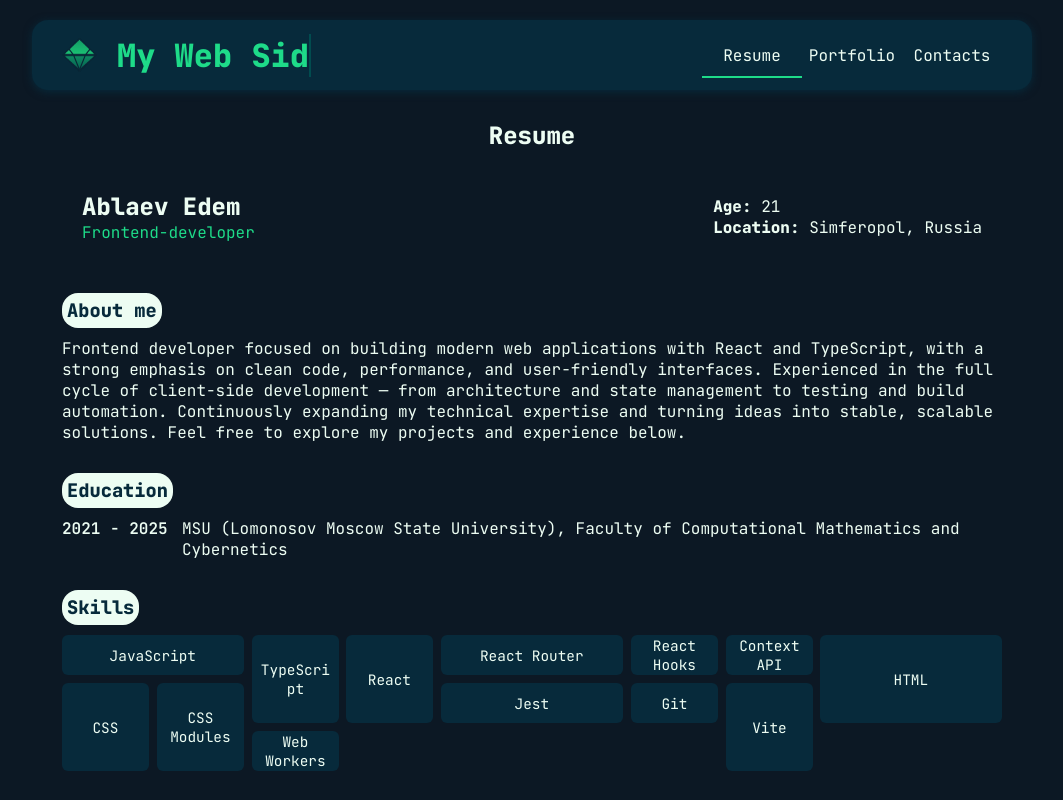
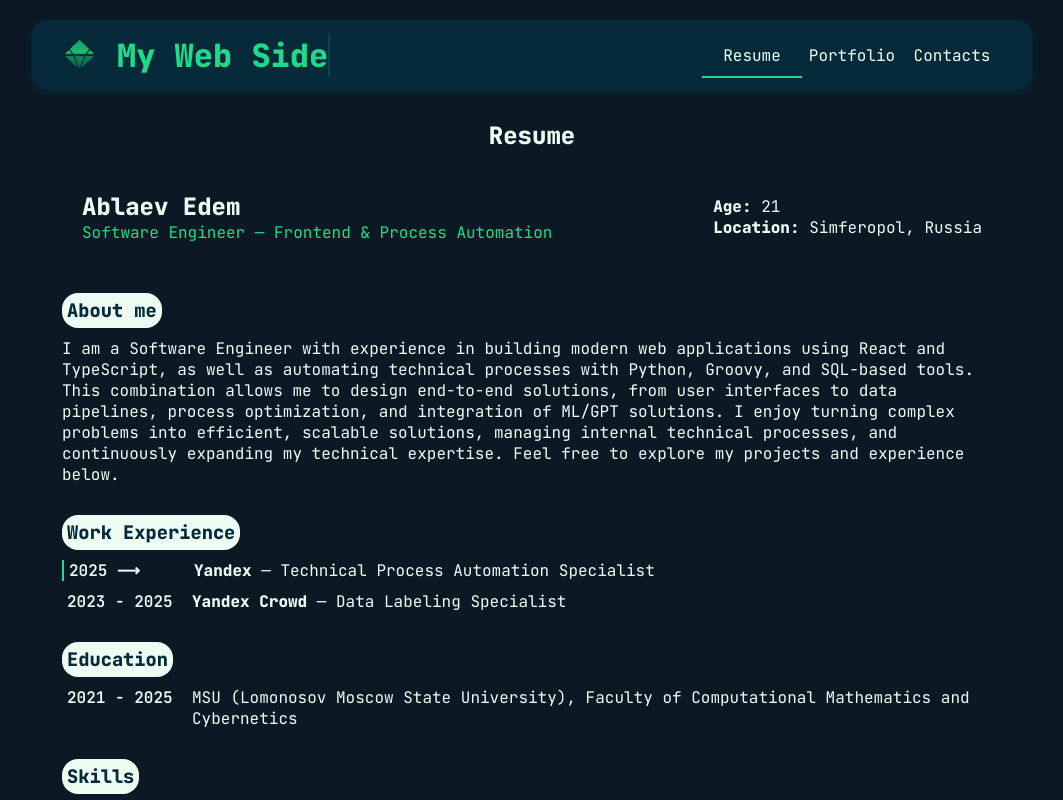
Before and after one commit to 6dem/my-web-side, a React (Vite) app: page / in a window 1280 px wide. Shown: the top 800 px of the page, without its empty margins (108-1171 px from the left). Built offline with nearby package versions, Linux system fonts and the light colour scheme.

Commit message:
update: profession, About me, Work Experience data update

```diff
--- a/src/data/resume/index.ts
+++ b/src/data/resume/index.ts
@@ -1,15 +1,31 @@
 import type { IResumeData } from "./types"
 
 export const resumeData: IResumeData = {
-    about: "Frontend developer focused on building modern web applications with React and TypeScript, with a strong emphasis on clean code, performance, and user-friendly interfaces. Experienced in the full cycle of client-side development — from architecture and state management to testing and build automation. Continuously expanding my technical expertise and turning ideas into stable, scalable solutions. Feel free to explore my projects and experience below.",
+    specialization: "Software Engineer — Frontend & Process Automation",
 
-    workExperience: [],
+    about: "I am a Software Engineer with experience in building modern web applications using React and TypeScript, as well as automating technical processes with Python, Groovy, and SQL-based tools. This combination allows me to design end-to-end solutions, from user interfaces to data pipelines, process optimization, and integration of ML/GPT solutions. I enjoy turning complex problems into efficient, scalable solutions, managing internal technical processes, and continuously expanding my technical expertise. Feel free to explore my projects and experience below.",
+
+    workExperience: [
+        {
+            content: "Yandex",
+            position: "Technical Process Automation Specialist",
+            years: "2025",
+            isCurrent: true
+        },
+        {
+            content: "Yandex Crowd",
+            position: "Data Labeling Specialist",
+            years: "2023 - 2025",
+            isCurrent: false
+        },
+    ],
 
     education: [{
         content: "MSU (Lomonosov Moscow State University), Faculty of Computational Mathematics and Cybernetics",
-        years: "2021 - 2025"
+        years: "2021 - 2025",
+        isCurrent: false
     }],
 
-    skills: ["JavaScript", "TypeScript", "React", "React Router", "React Hooks", "Context API", "HTML", "CSS", "CSS Modules", "Jest", "Git", "Vite", "Web Workers"]
+    skills: ["JavaScript", "TypeScript", "React", "React Router", "Context API", "HTML", "CSS", "CSS Modules", "Jest", "Git", "Vite", "Web Workers", "Next", "Webpack", "SQL", "Python", "Groovy"]
 
 }
--- a/src/data/resume/types.ts
+++ b/src/data/resume/types.ts
@@ -1,9 +1,12 @@
 export interface IExpirienceList {
     content: string
+    position?: string
     years: string
+    isCurrent: boolean
 }
 
 export interface IResumeData {
+    specialization: string
     about: string
     workExperience: IExpirienceList[]
     education: IExpirienceList[]
--- a/src/layouts/Footer/Footer.tsx
+++ b/src/layouts/Footer/Footer.tsx
@@ -1,11 +1,8 @@
+import { getDisplayYear } from "@/utils/getDisplayYear"
 import { Copyright } from "lucide-react"
 import type { JSX } from "react"
 import { useLoader } from "../../context/loader"
 import cls from './Footer.module.css'
-
-const startYear: number = 2025
-const currentYear: number = new Date().getFullYear()
-const displayYear: string = currentYear === startYear ? `${startYear}` : `${startYear} - ${currentYear}`
 
 export function Footer(): JSX.Element {
     const {start, stop} = useLoader()
@@ -17,7 +14,7 @@ export function Footer(): JSX.Element {
 
     return (
         <footer className={cls.footer}>
-            <p className={cls.copyright}>{<Copyright size={14} />} {displayYear} <span>Edem Ablaev</span></p>
+            <p className={cls.copyright}>{<Copyright size={14} />} {getDisplayYear(2025)} <span>Edem Ablaev</span></p>
             <a href="https://github.com/6dem/my-web-side" target="_blank" rel="noopener noreferrer" onMouseDown={onLinkMouseDown}>Repository</a>
         </footer>
         )
--- a/src/sections/ResumeSection/ResumeSection.module.css
+++ b/src/sections/ResumeSection/ResumeSection.module.css
@@ -38,10 +38,16 @@
     gap: 10px;
 }
 
+.currentListItem {
+    margin-bottom: 10px;
+    border-left: 2px solid var(--light-accent-color);
+}
+
 .years {
-    width: 110px;
+    width: 120px;
     flex-shrink: 0;
     font-weight: 600;
+    padding-left: 5px;
 }
 
 .skillsList {}
--- a/src/sections/ResumeSection/ResumeSection.tsx
+++ b/src/sections/ResumeSection/ResumeSection.tsx
@@ -1,5 +1,6 @@
 import { SkillsCloud } from "@/components/SkillsCloud"
 import { resumeData } from "@/data/resume"
+import { getDisplayYear } from "@/utils/getDisplayYear"
 import type { JSX } from "react"
 import cls from './ResumeSection.module.css'
 
@@ -17,7 +18,7 @@ export function ResumeSection(): JSX.Element {
             <div className={`${cls.block} ${cls.hero}`}>
                 <div className={cls.mainInfo}>
                     <h3 className={cls.name}>Ablaev Edem</h3>
-                    <p className={cls.profession}>Frontend-developer</p>
+                    <p className={cls.profession}>{resumeData.specialization}</p>
                 </div>
                 <div className={cls.extraInfo}>
                     <p className={cls.age}><b>Age:</b> {age}</p>
@@ -34,31 +35,43 @@ export function ResumeSection(): JSX.Element {
                 </div>
             </div>
 
-            {resumeData.workExperience && resumeData.workExperience.length > 0 && (
+            {resumeData.workExperience?.length > 0 && (
                 <div className={cls.block}>
                     <h3 className={cls.subheading}>Work Experience</h3>
                     <ul>
-                    {resumeData.workExperience.map((item, i) => (
-                        <li key={i} className={cls.listItem}>
-                        <div className={cls.years}>{item.years}</div>
-                        {item.content}
-                        </li>
-                    ))}
+                        {resumeData.workExperience.map((item, i) => {
+                            const years = item.isCurrent
+                                ? getDisplayYear(parseInt(item.years), true)
+                                : item.years
+
+                            return (
+                                <li key={i} className={`${cls.listItem} ${item.isCurrent ? cls.currentListItem : ""}`}>
+                                    <div className={cls.years}>{years}</div>
+                                    <div>
+                                        <strong>{item.content}</strong>
+                                        {item.position && " — "}
+                                        {item.position}
+                                    </div>
+                                </li>
+                            )
+                        })}
                     </ul>
                 </div>
             )}
 
-            <div className={cls.block}>
-                <h3 className={cls.subheading}>Education</h3>
-                <ul className={cls.educationList}>
-                    {resumeData.education.map((item, i) => (
-                            <li key={i} className={cls.listItem}>
-                                <div className={cls.years}>{item.years}</div>
+            {resumeData.education?.length > 0 && (
+                <div className={cls.block}>
+                    <h3 className={cls.subheading}>Education</h3>
+                    <ul className={cls.educationList}>
+                        {resumeData.education.map((item, i) => (
+                            <li key={i} className={`${cls.listItem} ${item.isCurrent ? cls.currentListItem : ""}`}>
+                                <div className={cls.years}>{getDisplayYear(parseInt(item.years))}</div>
                                 {item.content}
                             </li>
-                    ))}
-                </ul>
-            </div>
+                        ))}
+                    </ul>
+                </div>
+            )}
 
             <div className={cls.block}>
                 <h3 className={cls.subheading}>Skills</h3>
--- /dev/null
+++ b/src/utils/getDisplayYear.ts
@@ -0,0 +1,8 @@
+export function getDisplayYear(startYear: number, useNowLabel = false): string {
+  const currentYear: number = new Date().getFullYear()
+  const startLabel = useNowLabel ? `${currentYear} ⟶` : `${currentYear}`
+
+  return currentYear === startYear
+    ? `${startLabel}`
+    : `${startYear} - ${currentYear}`
+}
```
